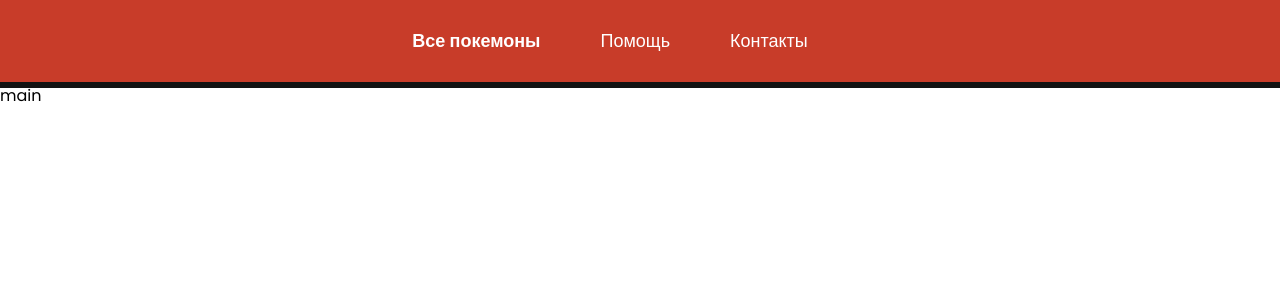
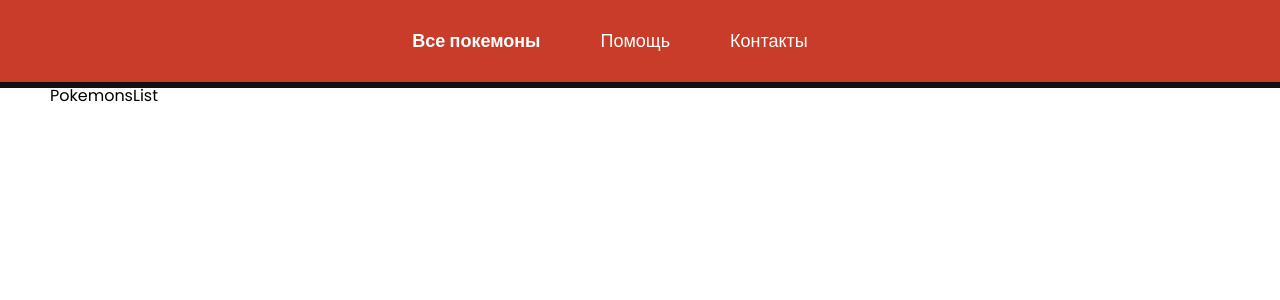
Before and after one commit to karshten/pokemon-redux, a React (Vite) app: page /pokemons in a window 1280 px wide. Shown: the top 300 px of the page. Built offline with nearby package versions, Linux system fonts and the light colour scheme.

Commit message:
added temporary pages fro pokemons and others

```diff
--- a/src/App.jsx
+++ b/src/App.jsx
@@ -1,14 +1,19 @@
 import { Routes, Route } from "react-router-dom"
-import { Header } from "./components/Header/Header"
+import { Header } from "./components/index"
+import { PokemonsList } from "./pages"
 
 function App() {
 
   return (
     <div className="App">
       <Header />
-      <Routes>
-        <Route path="/pokemons" element={<div>main</div>} />
-      </Routes>
+      <div className="container">
+        <Routes>
+          <Route path="/pokemons" element={<PokemonsList />} />
+          <Route path="/help" element={<h2>Help info...</h2>} />
+          <Route path="/contacts" element={<h2>Contacts...</h2>} />
+        </Routes>
+      </div>
     </div>
   )
 }
--- a/src/components/index.js
+++ b/src/components/index.js
@@ -0,0 +1 @@
+export * from './Header/Header'
--- a/src/index.css
+++ b/src/index.css
@@ -135,3 +135,7 @@ table {
 img {
     display: block;
 }
+.container {
+    max-width: 1180px;
+    margin: 0 auto;
+}
--- /dev/null
+++ b/src/pages/Pokemons/PokemonsList.jsx
@@ -0,0 +1,7 @@
+import React from 'react'
+
+export const PokemonsList = () => {
+  return (
+    <div>PokemonsList</div>
+  )
+}
--- a/src/pages/index.js
+++ b/src/pages/index.js
@@ -0,0 +1 @@
+export * from './Pokemons/PokemonsList'
```
